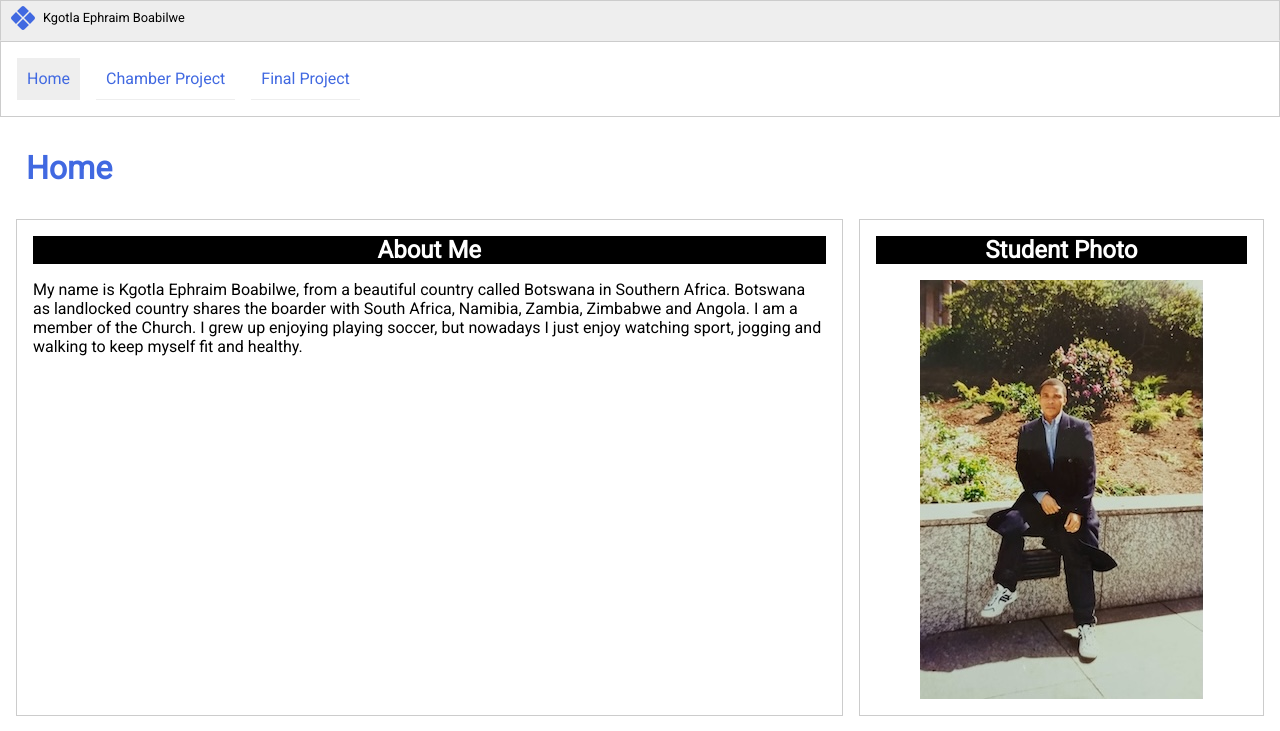
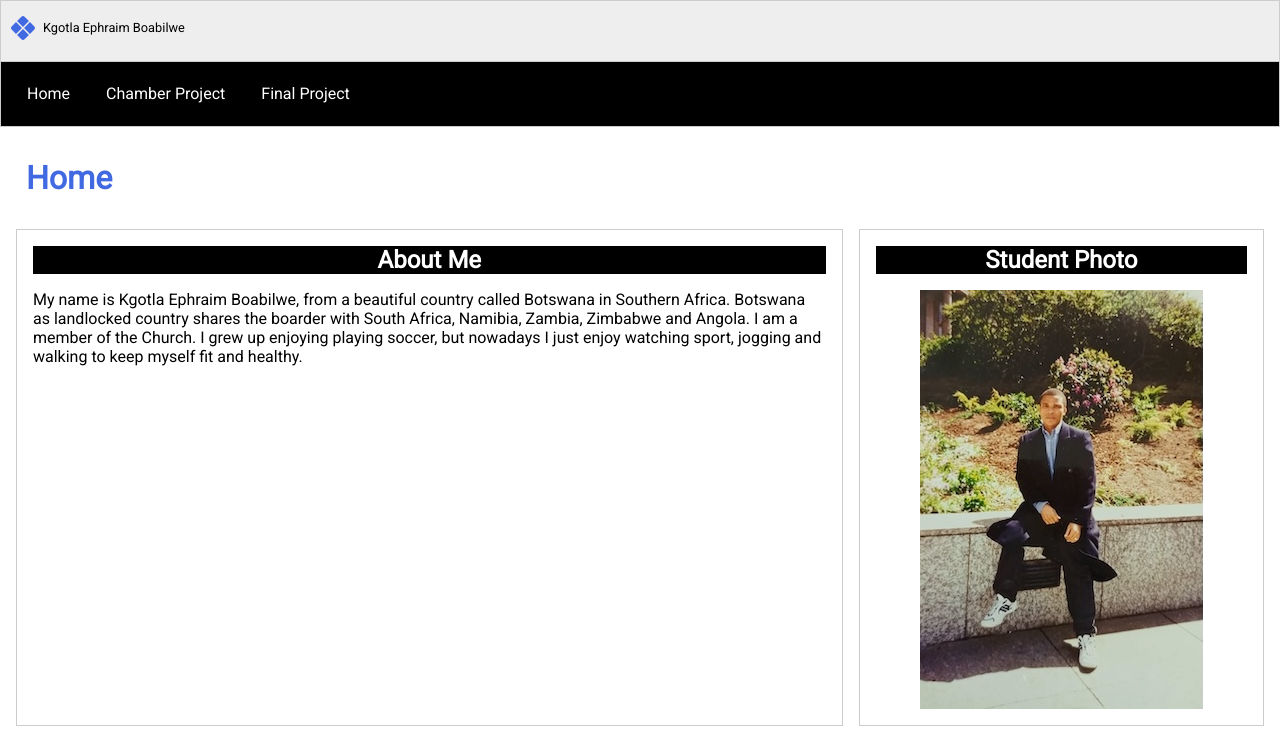
Before and after one commit to webdevfstackeng/wdd231, a plain HTML site: page index.html in a window 1280 px wide. Shown: the top 731 px of the page. Drawn offline with Linux system fonts and the light colour scheme.

Commit message:
improvements

```diff
--- a/index.html
+++ b/index.html
@@ -66,6 +66,6 @@
     <p>&COPY;<span id="short">2026</span> | Kgotla Ephraim Boabilwe | Gaborone, Botswana</p>
     <p><span id="lastModified"></span></p>
   </footer>
-  <script src="scripts/navigation.js"></script>
+  <script src="scripts/navigation.js" defer></script>
 </body>
 </html>
--- a/styles/small.css
+++ b/styles/small.css
@@ -1,7 +1,8 @@
 /************* COLOR SCHEME **************/
 /* RoyalBlue #4169e1 */
 /* #cccccc */
-
+/* #eeeeee */
+/* #000000 */
 
 /************** SITE WIDE RESET **************/
 * {
@@ -39,7 +40,7 @@ footer {
 header {
     display: grid;
     grid-template-columns: 24px auto 44px;
-    padding: 5px 10px;
+    padding: 15px 10px;
     align-items: end;
     border-bottom: 1px solid #eee;
     column-gap: 8px;
@@ -79,6 +80,7 @@ header img{
 /**************** NAVIGATION MOBILE ****************/
 .navigation {
     display: none;
+    background-color: #000;
 }
 
 .navigation.show {
@@ -91,18 +93,18 @@ header img{
 
 .navigation a {
     display: block;
-    padding: .7rem 10px;
-    color: #4169e1;
+    padding: .4rem 10px;
+    color: #fff;
     text-decoration: none;
-    border-bottom: 1px solid #eee;
+    /* border-bottom: 1px solid #eee; */
 }
 
 .navigation a:hover {
-    background-color: #eee;
+    background-color: #4169e1;
 }
 
 .navigation li.current {
-    background-color: #eee;
+    background-color: #000;
 }
 
 /**************** MAIN ****************/
```
